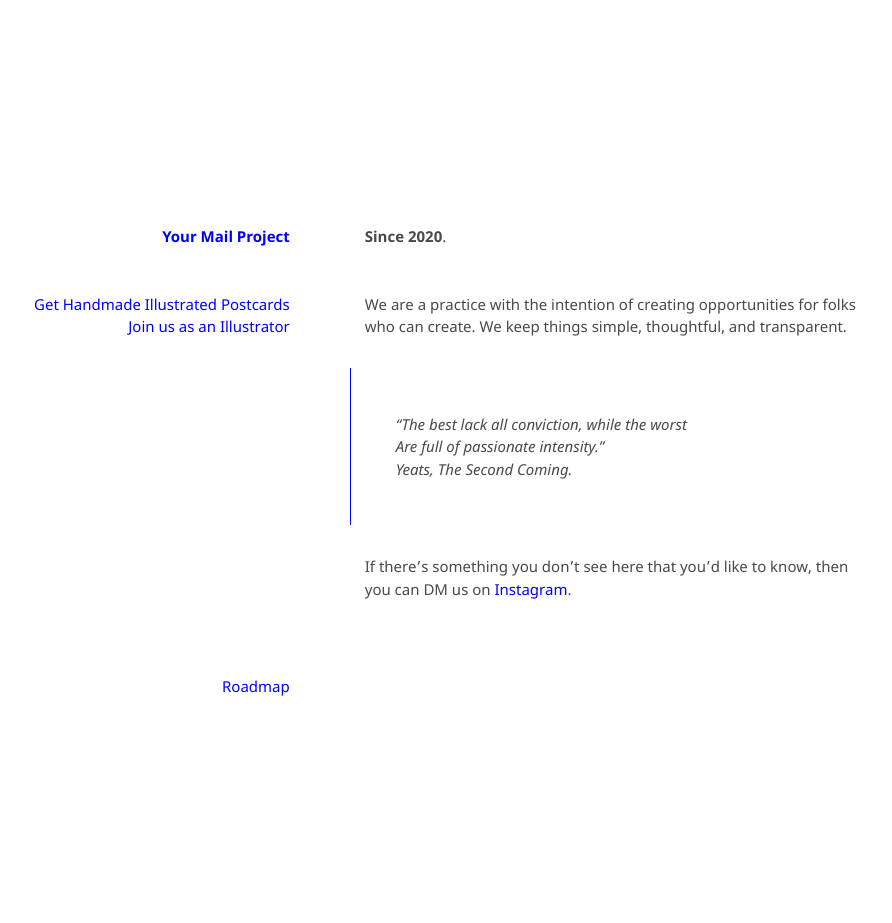
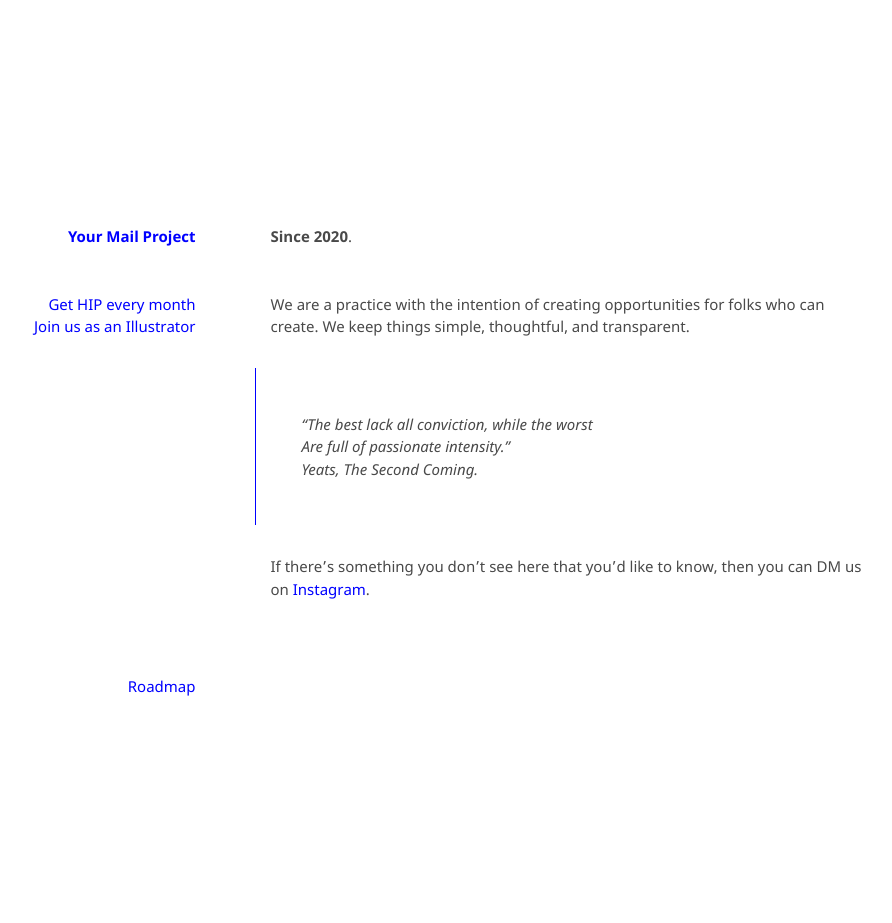
Before and after one commit to kvshvlin/yourmailproject, a Jekyll site: the page built from index.md, in a window 1280 px wide. Shown: the whole page, without its empty margins (191-1083 px from the left). Built offline with Jekyll 4.4.1, drawn with Linux system fonts in a browser that asks for light colours; our own code applies the rules of GitHub Pages for plain Markdown files.

Commit message:
Update default.html

```diff
--- a/_layouts/default.html
+++ b/_layouts/default.html
@@ -16,7 +16,7 @@
       <div class="grid-item">
         <h1><a href="https://kvshvlin.github.io/yourmailproject">Your Mail Project</a></h1>
           <p>
-            <a href="https://kvshvlin.github.io/yourmailproject/getpostcards.html">Get Handmade Illustrated Postcards</a><br>
+            <a href="https://kvshvlin.github.io/yourmailproject/getpostcards.html">Get HIP every month</a><br>
             <a href="https://kvshvlin.github.io/yourmailproject/forartists.html">Join us as an Illustrator</a>
           </p>
       </div>
```
